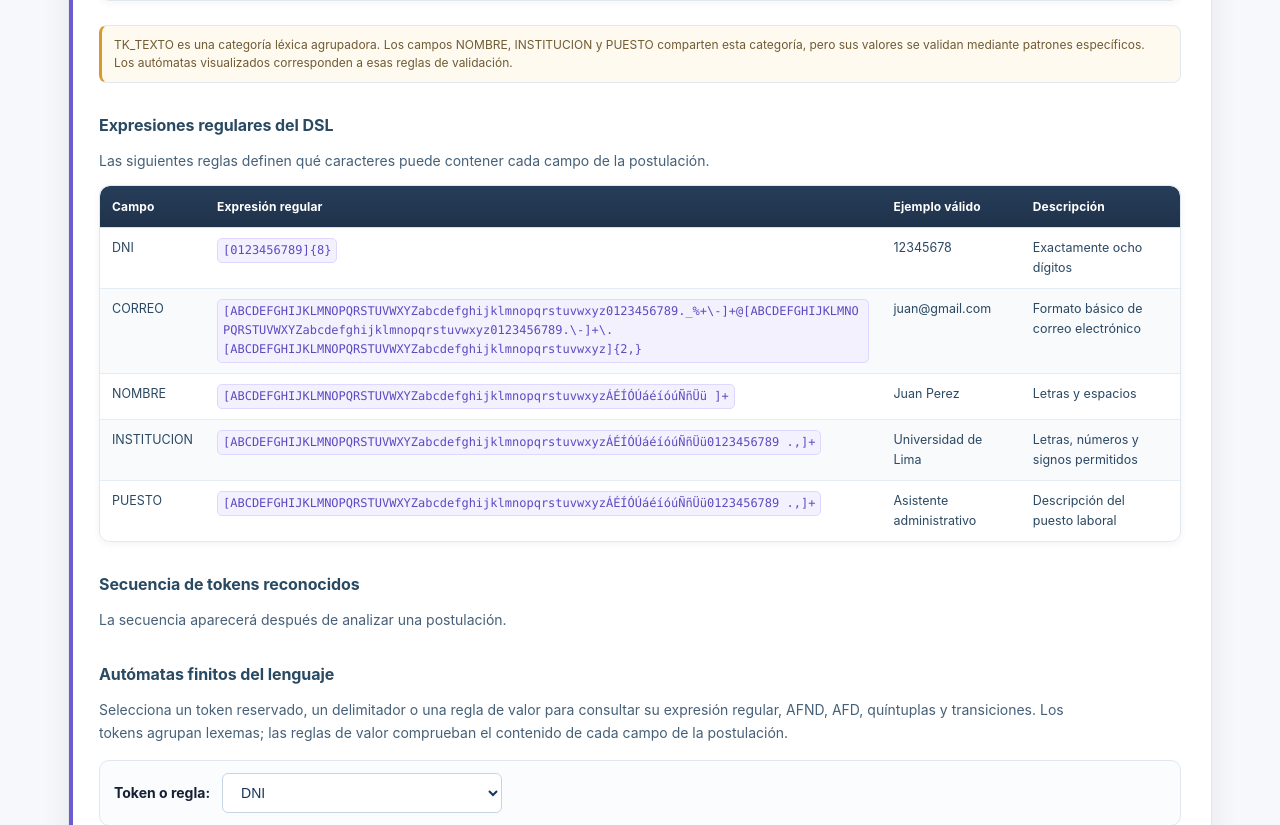
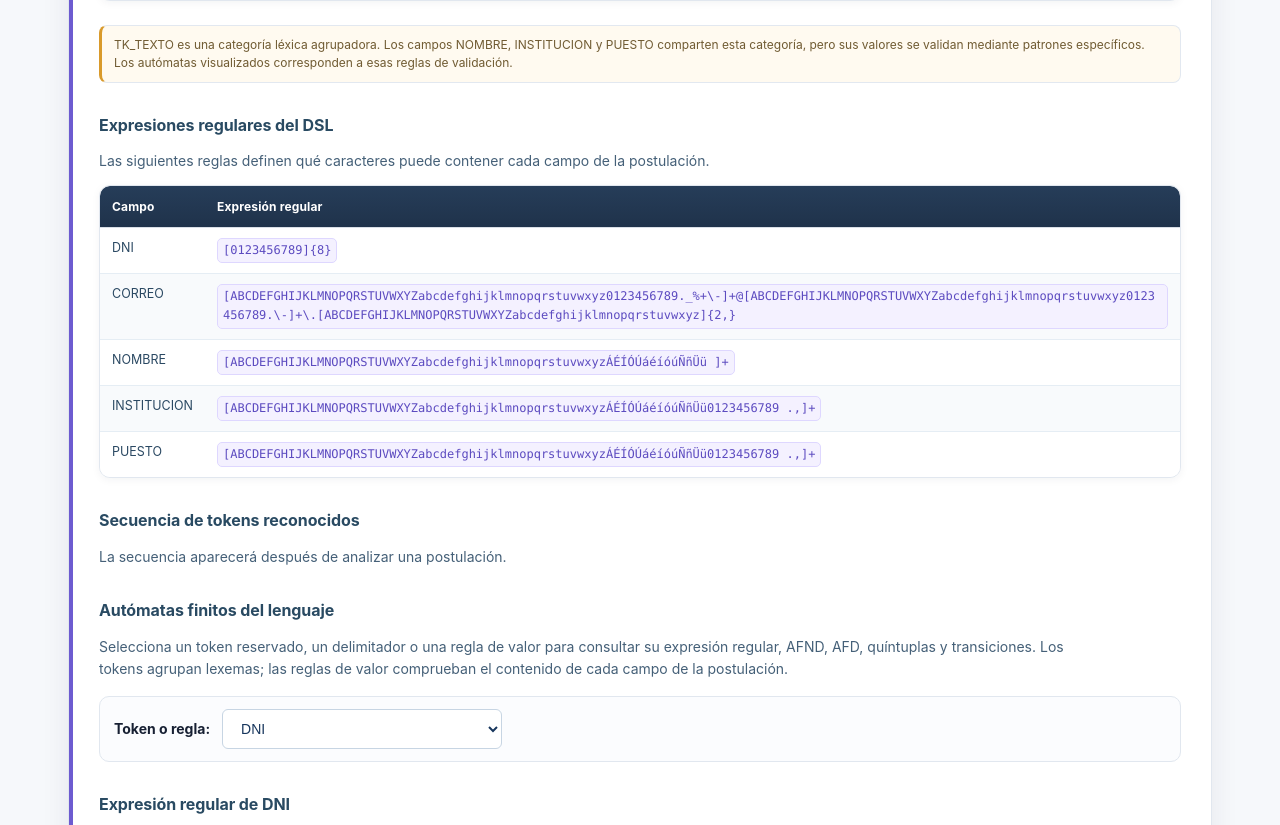
Before and after one commit to yhonathanchi/Analizador-de-Postulaciones, a Flask app: page / in a window 1280 px wide. Shown: the part 3082-3907 px from the top of the page. Run offline with Flask 3, Linux system fonts and the light colour scheme.

Commit message:
Simplifica la tabla de expresiones regulares

```diff
--- a/templates/index.html
+++ b/templates/index.html
@@ -404,8 +404,6 @@ PUESTO: Asistente administrativo
               <tr>
                 <th>Campo</th>
                 <th>Expresión regular</th>
-                <th>Ejemplo válido</th>
-                <th>Descripción</th>
               </tr>
             </thead>
             <tbody>
@@ -413,8 +411,6 @@ PUESTO: Asistente administrativo
               <tr>
                 <td>{{ regla.campo }}</td>
                 <td><code>{{ regla.expresion }}</code></td>
-                <td>{{ regla.ejemplo }}</td>
-                <td>{{ regla.descripcion }}</td>
               </tr>
               {% endfor %}
             </tbody>
```
